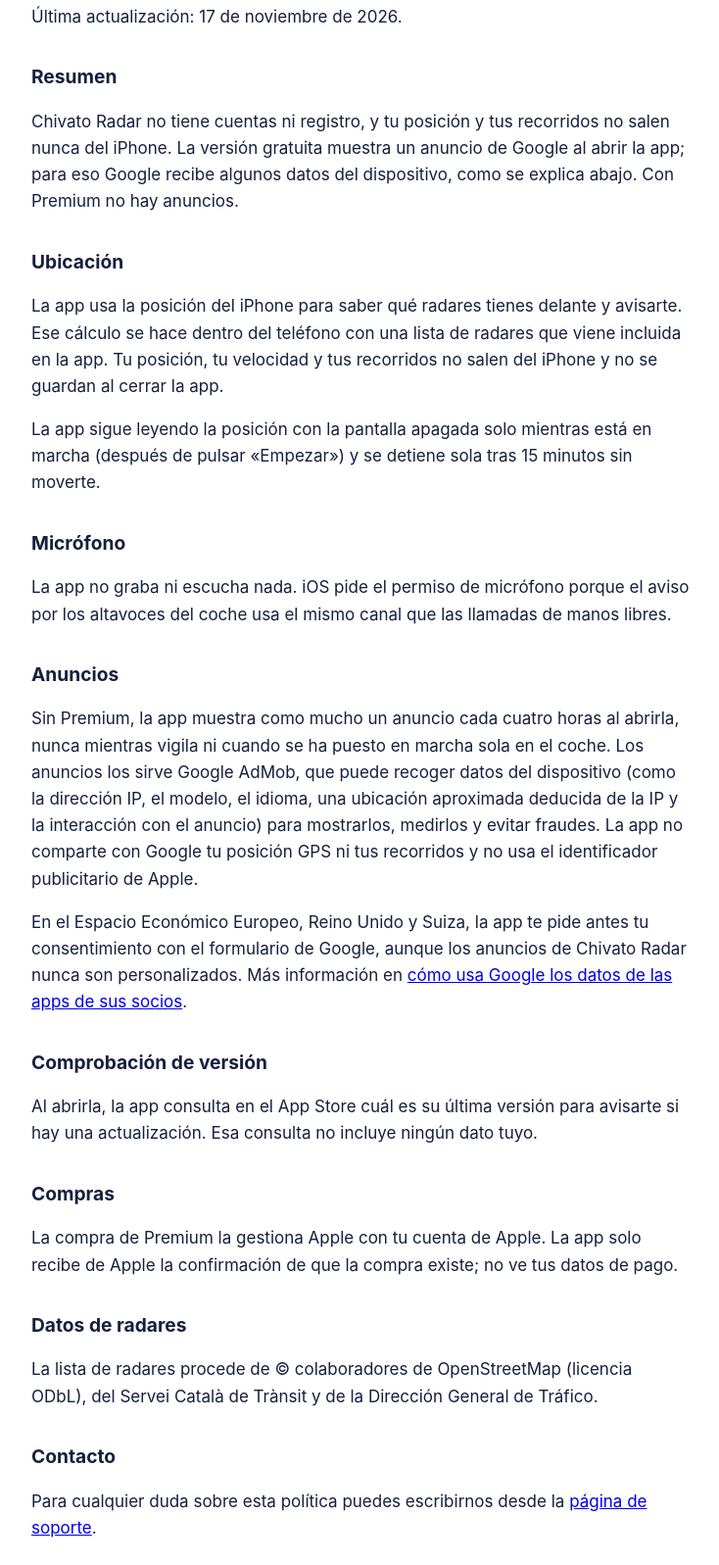
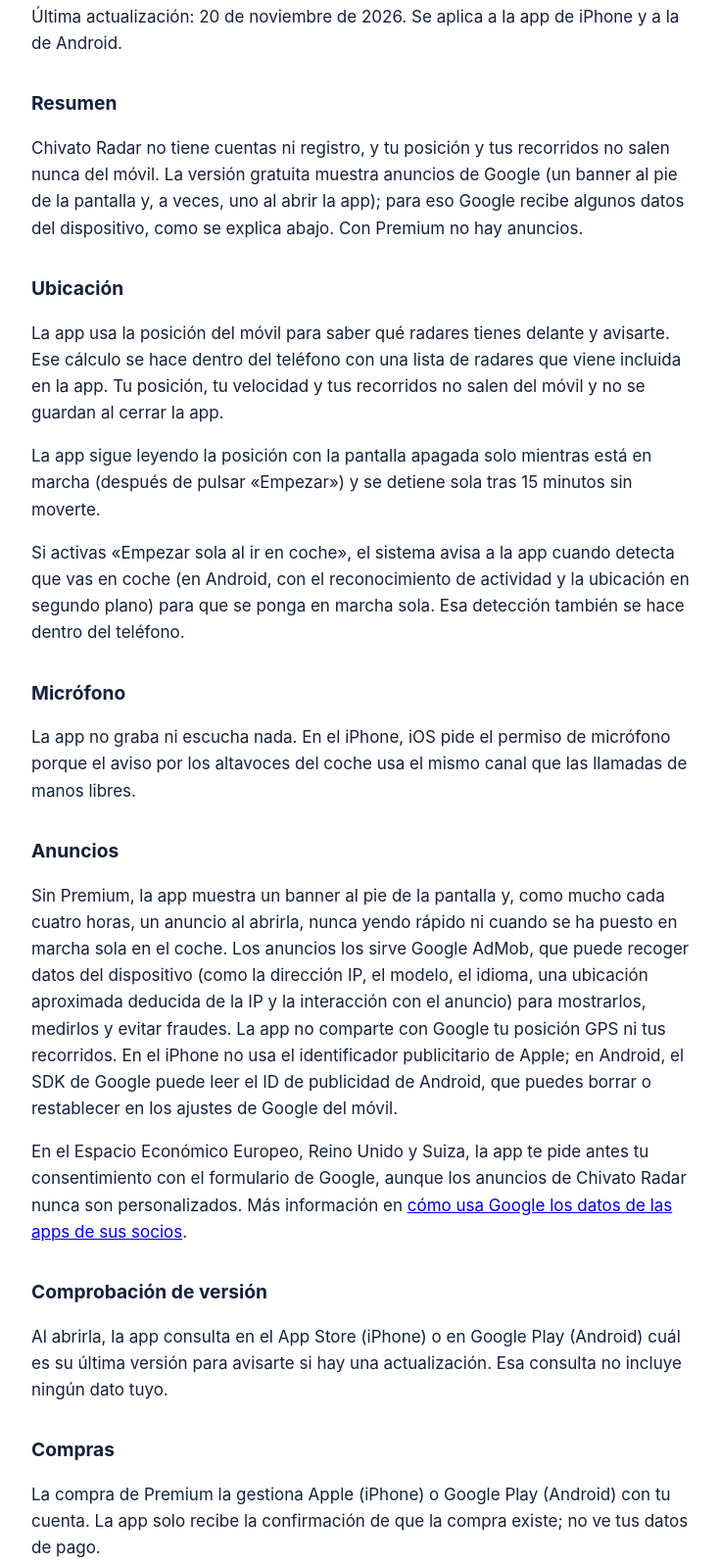
Before and after one commit to MJTBApps/Radares, a plain HTML site: page web/privacidad.html in a window 1280 px wide. Shown: the part 108-1705 px from the top of the page at 98% size, without its empty margins (272-1006 px from the left). Drawn offline with Linux system fonts and the light colour scheme.

Commit message:
Web: política de privacidad para iPhone y Android, con banner
Co-Authored-By: Claude Opus 5.5 <noreply@anthropic.com>

```diff
--- a/web/privacidad.html
+++ b/web/privacidad.html
@@ -12,27 +12,28 @@
 </head>
 <body>
 <h1>Chivato Radar · Política de privacidad</h1>
-<p>Última actualización: 17 de noviembre de 2026.</p>
+<p>Última actualización: 20 de noviembre de 2026. Se aplica a la app de iPhone y a la de Android.</p>
 
 <h2>Resumen</h2>
-<p>Chivato Radar no tiene cuentas ni registro, y tu posición y tus recorridos no salen nunca del iPhone. La versión gratuita muestra un anuncio de Google al abrir la app; para eso Google recibe algunos datos del dispositivo, como se explica abajo. Con Premium no hay anuncios.</p>
+<p>Chivato Radar no tiene cuentas ni registro, y tu posición y tus recorridos no salen nunca del móvil. La versión gratuita muestra anuncios de Google (un banner al pie de la pantalla y, a veces, uno al abrir la app); para eso Google recibe algunos datos del dispositivo, como se explica abajo. Con Premium no hay anuncios.</p>
 
 <h2>Ubicación</h2>
-<p>La app usa la posición del iPhone para saber qué radares tienes delante y avisarte. Ese cálculo se hace dentro del teléfono con una lista de radares que viene incluida en la app. Tu posición, tu velocidad y tus recorridos no salen del iPhone y no se guardan al cerrar la app.</p>
+<p>La app usa la posición del móvil para saber qué radares tienes delante y avisarte. Ese cálculo se hace dentro del teléfono con una lista de radares que viene incluida en la app. Tu posición, tu velocidad y tus recorridos no salen del móvil y no se guardan al cerrar la app.</p>
 <p>La app sigue leyendo la posición con la pantalla apagada solo mientras está en marcha (después de pulsar «Empezar») y se detiene sola tras 15 minutos sin moverte.</p>
+<p>Si activas «Empezar sola al ir en coche», el sistema avisa a la app cuando detecta que vas en coche (en Android, con el reconocimiento de actividad y la ubicación en segundo plano) para que se ponga en marcha sola. Esa detección también se hace dentro del teléfono.</p>
 
 <h2>Micrófono</h2>
-<p>La app no graba ni escucha nada. iOS pide el permiso de micrófono porque el aviso por los altavoces del coche usa el mismo canal que las llamadas de manos libres.</p>
+<p>La app no graba ni escucha nada. En el iPhone, iOS pide el permiso de micrófono porque el aviso por los altavoces del coche usa el mismo canal que las llamadas de manos libres.</p>
 
 <h2>Anuncios</h2>
-<p>Sin Premium, la app muestra como mucho un anuncio cada cuatro horas al abrirla, nunca mientras vigila ni cuando se ha puesto en marcha sola en el coche. Los anuncios los sirve Google AdMob, que puede recoger datos del dispositivo (como la dirección IP, el modelo, el idioma, una ubicación aproximada deducida de la IP y la interacción con el anuncio) para mostrarlos, medirlos y evitar fraudes. La app no comparte con Google tu posición GPS ni tus recorridos y no usa el identificador publicitario de Apple.</p>
+<p>Sin Premium, la app muestra un banner al pie de la pantalla y, como mucho cada cuatro horas, un anuncio al abrirla, nunca yendo rápido ni cuando se ha puesto en marcha sola en el coche. Los anuncios los sirve Google AdMob, que puede recoger datos del dispositivo (como la dirección IP, el modelo, el idioma, una ubicación aproximada deducida de la IP y la interacción con el anuncio) para mostrarlos, medirlos y evitar fraudes. La app no comparte con Google tu posición GPS ni tus recorridos. En el iPhone no usa el identificador publicitario de Apple; en Android, el SDK de Google puede leer el ID de publicidad de Android, que puedes borrar o restablecer en los ajustes de Google del móvil.</p>
 <p>En el Espacio Económico Europeo, Reino Unido y Suiza, la app te pide antes tu consentimiento con el formulario de Google, aunque los anuncios de Chivato Radar nunca son personalizados. Más información en <a href="https://policies.google.com/technologies/partner-sites">cómo usa Google los datos de las apps de sus socios</a>.</p>
 
 <h2>Comprobación de versión</h2>
-<p>Al abrirla, la app consulta en el App Store cuál es su última versión para avisarte si hay una actualización. Esa consulta no incluye ningún dato tuyo.</p>
+<p>Al abrirla, la app consulta en el App Store (iPhone) o en Google Play (Android) cuál es su última versión para avisarte si hay una actualización. Esa consulta no incluye ningún dato tuyo.</p>
 
 <h2>Compras</h2>
-<p>La compra de Premium la gestiona Apple con tu cuenta de Apple. La app solo recibe de Apple la confirmación de que la compra existe; no ve tus datos de pago.</p>
+<p>La compra de Premium la gestiona Apple (iPhone) o Google Play (Android) con tu cuenta. La app solo recibe la confirmación de que la compra existe; no ve tus datos de pago.</p>
 
 <h2>Datos de radares</h2>
 <p>La lista de radares procede de © colaboradores de OpenStreetMap (licencia ODbL), del Servei Català de Trànsit y de la Dirección General de Tráfico.</p>
```
